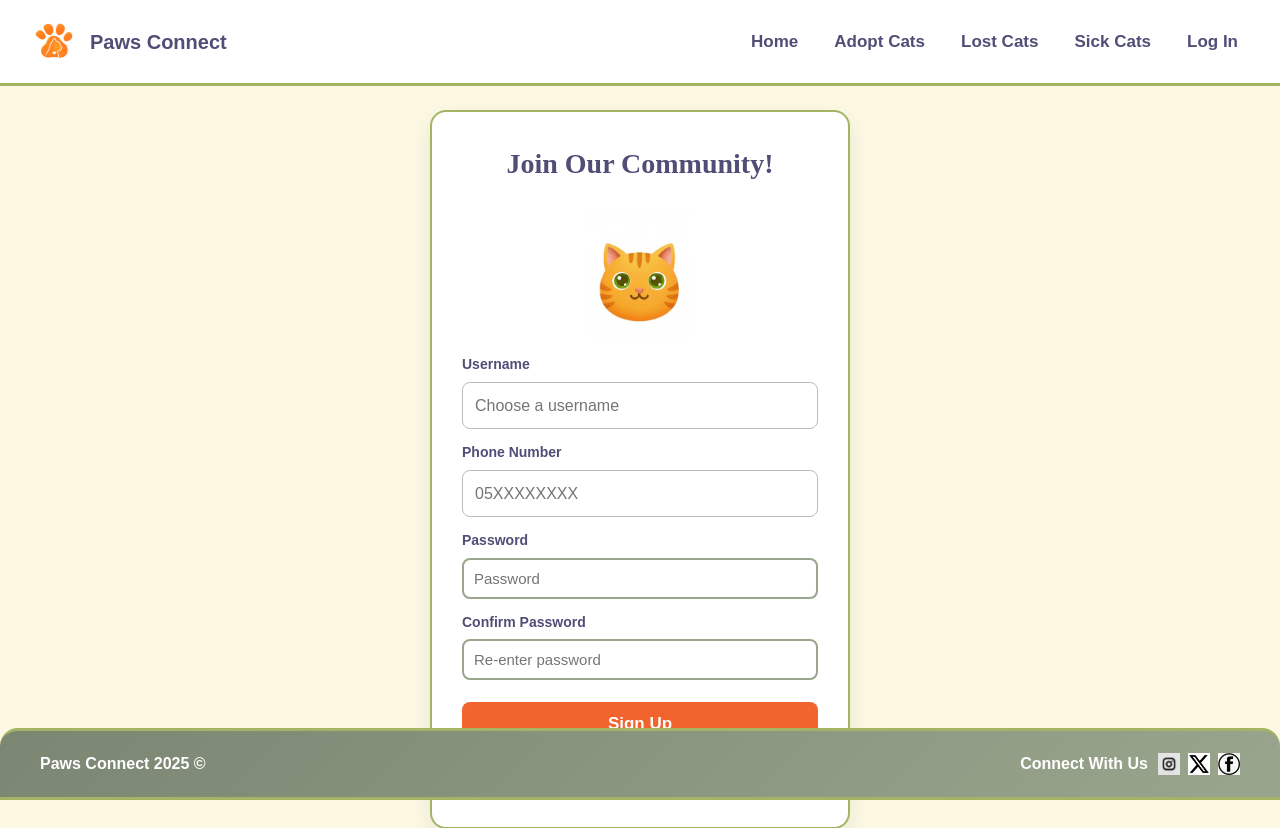
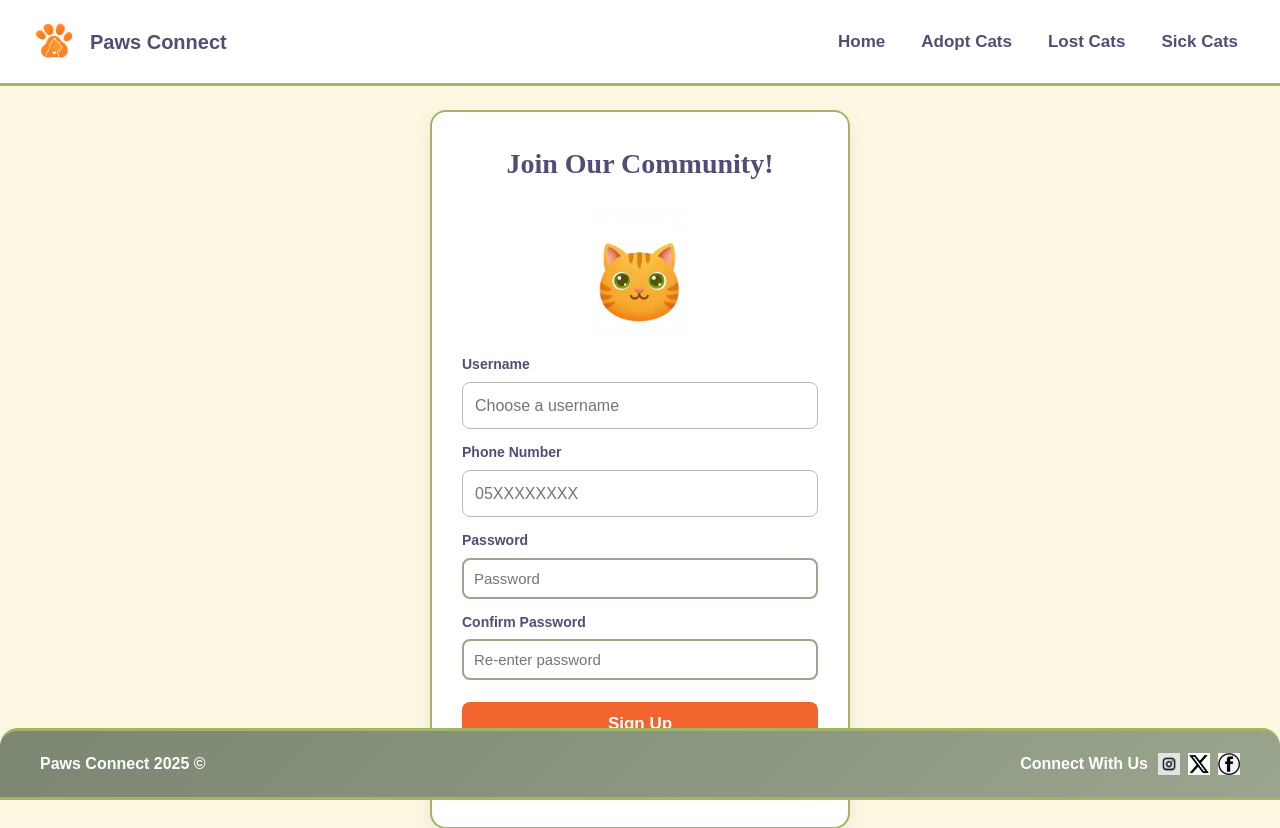
Before and after one commit to Retajkhaleed/Paws-Connect, a PHP site: page /signup.php in a window 1280 px wide. Shown: the top 828 px of the page. Run offline with PHP 8.4, Linux system fonts and the light colour scheme.

Commit message:
Update signup.php

```diff
--- a/signup.php
+++ b/signup.php
@@ -75,7 +75,6 @@ if ($_SERVER["REQUEST_METHOD"] === "POST") {
             <li><a href="adoptable-cats.php">Adopt Cats</a></li>
             <li><a href="lost-cats.php">Lost Cats</a></li>
             <li><a href="sick.php">Sick Cats</a></li>
-            <li><a href="login.php">Log In</a></li>
         </ul>
     </nav>
 </header>
```
